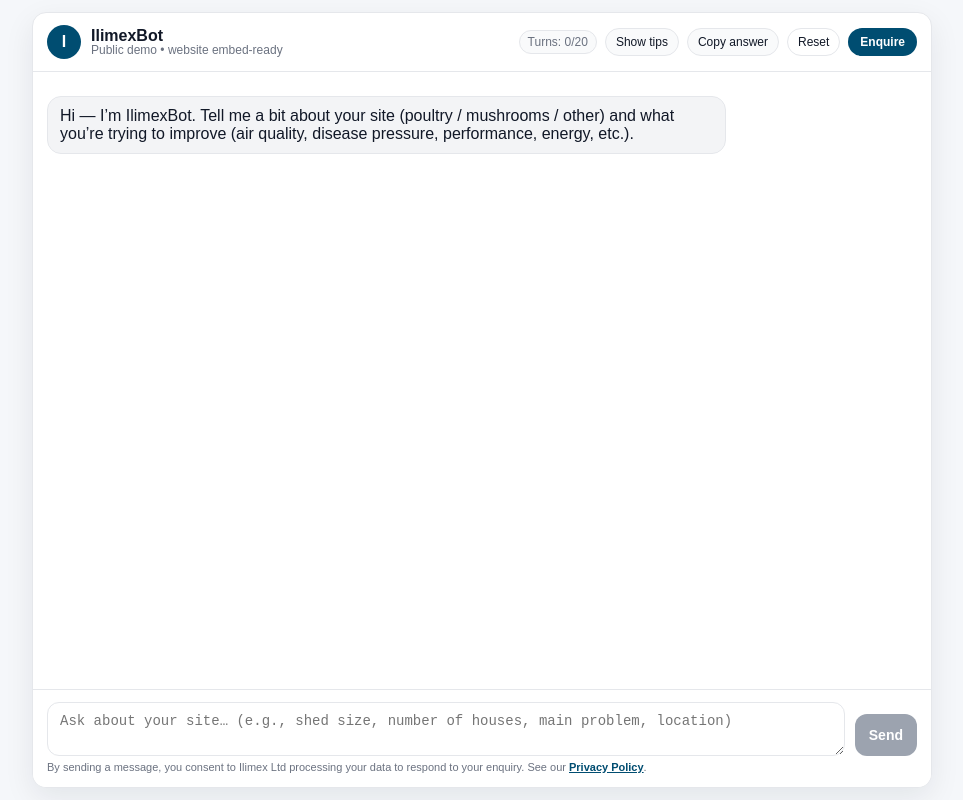
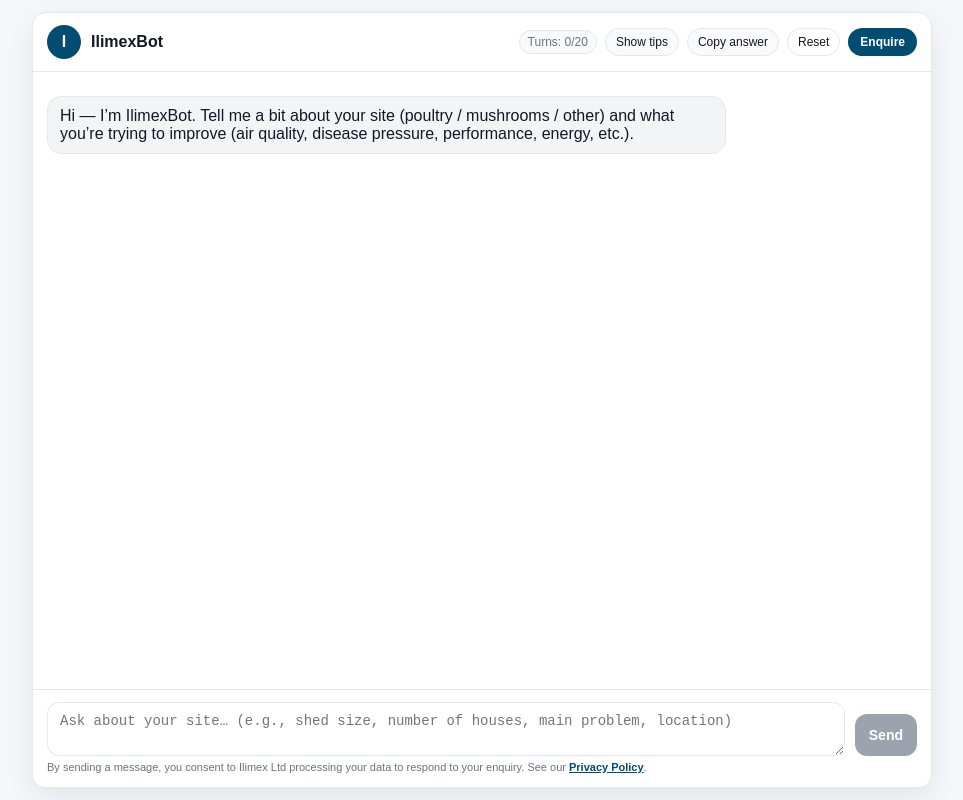
Before and after one commit to AntFan-sketch/ilimex-bot, a Next.js app: page /ilimex-bot/external in a window 1280 px wide. Shown: the whole page, without its empty margins (158-1121 px from the left). Built offline with nearby package versions, Linux system fonts and the light colour scheme.

Commit message:
Remove demo subtitle from IlimexBot header

```diff
--- a/src/app/ilimex-bot/external/page.tsx
+++ b/src/app/ilimex-bot/external/page.tsx
@@ -491,12 +491,11 @@
               I
             </div>
             <div style={{ lineHeight: 1.1 }}>
-              <div style={{ fontWeight: 700 }}>IlimexBot</div>
-              <div style={{ fontSize: "12px", color: BRAND.muted }}>
-                Public demo • website embed-ready
-              </div>
+            <div style={{ fontWeight: 700, fontSize: "16px" }}>
+            IlimexBot
             </div>
-          </div>
+            </div>
+            </div>
 
           <div style={{ display: "flex", alignItems: "center", gap: "8px", flexWrap: "wrap" }}>
             <span
@@ -764,9 +763,6 @@
               {loading ? "Sending…" : "Send"}
             </button>
           </div>
-         {/*<div style={{ marginTop: "8px", fontSize: "12px", color: BRAND.muted }}>
-            Public demo • website embed-ready • CTA MODAL v2
-          </div>*/}
 
           <div
             style={{
```
